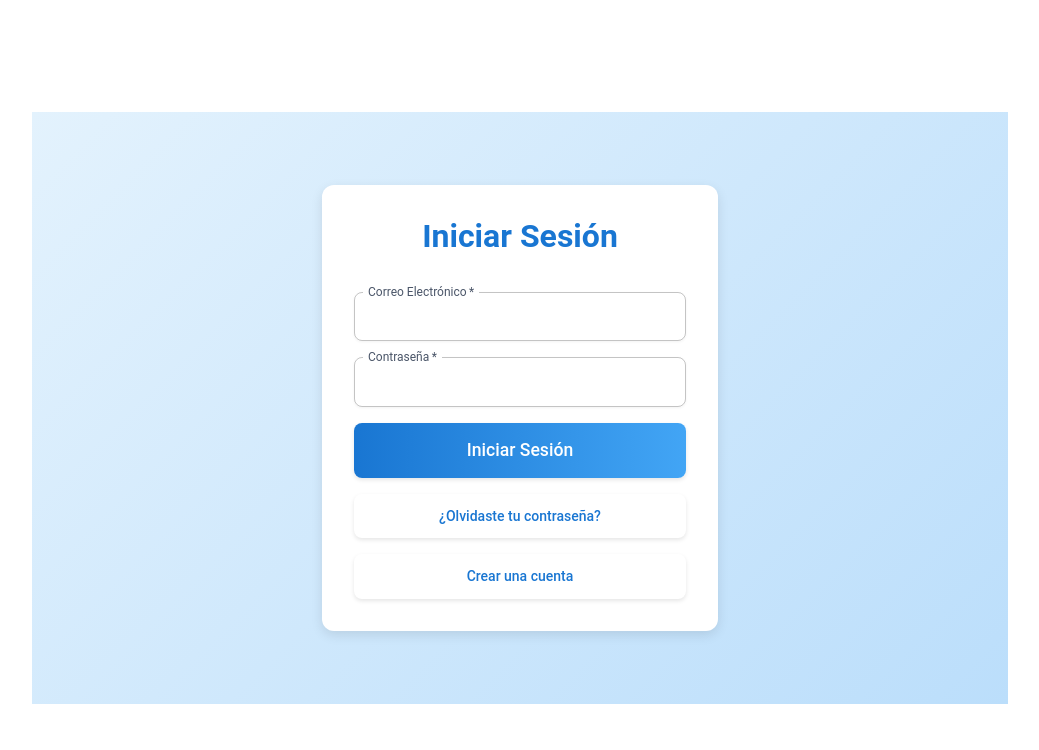
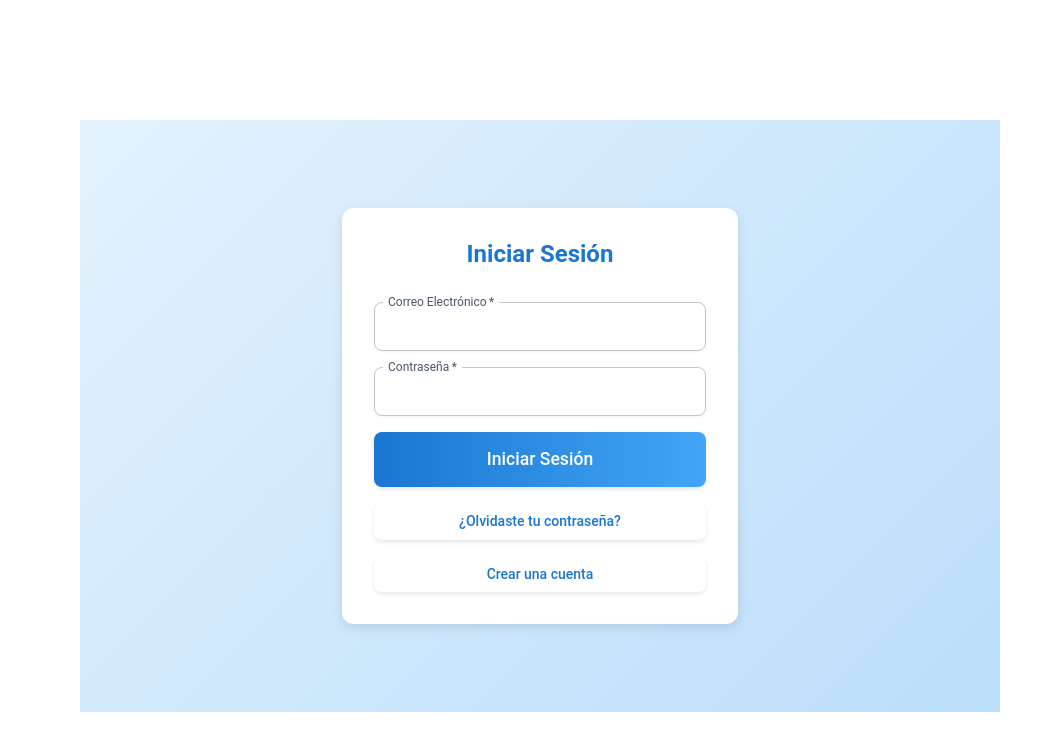
Before and after one commit to isangelgg2822/inventory1, a React (Vite) app: page /login in a window 1280 px wide. Shown: the top 750 px of the page, without its empty margins (240-1279 px from the left). Built offline with nearby package versions, Linux system fonts and the light colour scheme; some icons are missing.

Commit message:
cambios en themeprovider

```diff
--- a/src/App.jsx
+++ b/src/App.jsx
@@ -63,16 +63,23 @@ function App() {
               component="main"
               sx={{
                 flexGrow: 1,
-                  p: 3,
-                  ml: { xs: 0, sm: open ? '240px' : 0 }, // Ajustado para el ancho del Drawer (240px)
-                  mt: { xs: '80px', sm: '80px' }, // Aumentado para evitar solapamiento con TopBar
-                  pb: '80px', // Aumentado para asegurar espacio para el Footer
+                p: { xs: 2, sm: 3, md: 4 }, // Ajustar padding según el tamaño de pantalla
+                ml: {
+                  xs: 0,
+                  sm: open ? '240px' : 0, // Ancho del Drawer en pantallas pequeñas
+                  lg: open ? '280px' : 0, // Ancho mayor para pantallas grandes
+                },
+                mt: { xs: '64px', sm: '80px' }, // Ajustar según la altura de la TopBar
+                pb: { xs: '60px', sm: '80px' }, // Espacio para el Footer
                 width: {
                   xs: '100%',
-                    sm: open ? 'calc(100% - 240px)' : '100%', // Ajustado para el Drawer
+                  sm: open ? 'calc(100% - 240px)' : '100%',
+                  lg: open ? 'calc(100% - 280px)' : '100%', // Ajustar para pantallas grandes
                 },
                 transition: 'margin-left 0.3s, width 0.3s',
                 boxSizing: 'border-box',
+                maxWidth: { xl: '1920px' }, // Limitar el ancho máximo en pantallas muy grandes
+                mx: { xl: 'auto' }, // Centrar el contenido en pantallas extra grandes
               }}
               >
                 <Routes>
--- a/src/components/Settings/Settings.jsx
+++ b/src/components/Settings/Settings.jsx
@@ -162,7 +162,7 @@ function Settings() {
         <Typography variant="h1" gutterBottom sx={{ fontSize: '1.5rem', fontWeight: 600 }}>
           Configuración
         </Typography>
-        <Box sx={{ backgroundColor: '#ffebee', p: 3, borderRadius: '12px', mb: 2 }}>
+        <Box sx={{ backgroundColor: '#ffebee', p: 2, borderRadius: '12px', mb: 1 }}>
           <Typography variant="h6" color="error">
             {error}
           </Typography>
--- a/src/components/auth/Login.jsx
+++ b/src/components/auth/Login.jsx
@@ -120,7 +120,7 @@ function Login() {
             variant="h4"
             align="center"
             gutterBottom
-            sx={{ fontSize: '2rem', fontWeight: 600, color: '#1976d2' }}
+            sx={{ fontSize: '1.5rem', fontWeight: 600, color: '#1976d2' }}
           >
             Iniciar Sesión
           </Typography>
--- a/src/theme.js
+++ b/src/theme.js
@@ -60,7 +60,7 @@ const theme = createTheme({
         root: {
           textTransform: 'none',
           borderRadius: '8px',
-          padding: '10px 20px',
+          // padding: '10px 20px',
           boxShadow: '0 2px 4px rgba(0, 0, 0, 0.1)',
           transition: 'all 0.3s ease',
           '&:hover': {
```
Lines whose indentation alone changed are shown as unchanged.
